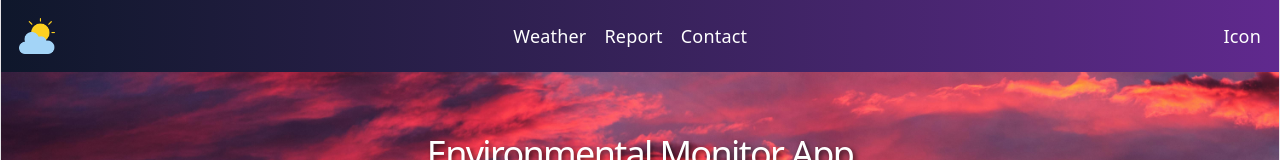
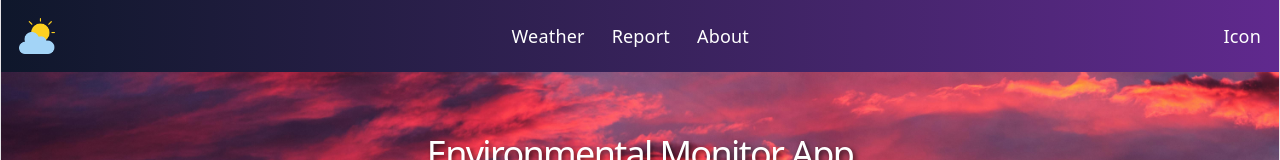
Before and after one commit to alex-jns/environmental-monitor-frontend, a React (Vite) app: page /about in a window 1280 px wide. Shown: the top 160 px of the page. Built offline with nearby package versions, Linux system fonts and the light colour scheme.

Commit message:
Formatting

```diff
--- a/src/App.tsx
+++ b/src/App.tsx
@@ -39,7 +39,7 @@ const NavBarLeft = () => {
 const NavBarCenter = () => {
   return (
     <div className="navbar-center">
-      <ul className="nav-links">
+      <ul className="nav-links gap-2">
         <li>
           <a href="/">Weather</a>
         </li>
@@ -49,7 +49,7 @@ const NavBarCenter = () => {
         </li>
 
         <li>
-          <a href="/contact">Contact</a>
+          <a href="/about">About</a>
         </li>
       </ul>
     </div>
@@ -94,7 +94,7 @@ const WeatherCard = ({ title, content }: WeatherCardProps) => {
 /** Component for the inside weather summary. */
 const InsideWeatherSummary = () => {
   return (
-    <div className="bg-gradient-to-r from-slate-900 to-[#60298E] p-6">
+    <div className="bg-gradient-to-r from-slate-900 to-[#60298E] pt-6 px-6">
       <WeatherCard
         title="Inside Summary"
         content={weatherData.inside.inside_summary}
@@ -110,8 +110,8 @@ const InsideWeatherDashboard = () => {
       <div className="grid grid-cols-1 md:grid-cols-2 gap-6">
         <WeatherCard
           title="Temperature"
-          content={`${formatTemp(weatherData.inside.temperatureF)} °F (
-            ${formatTemp(weatherData.inside.temperatureC)} °C)`}
+          content={`${formatTemp(weatherData.inside.temperatureF)} °F
+          (${formatTemp(weatherData.inside.temperatureC)} °C)`}
         />
 
         <WeatherCard
--- a/src/index.css
+++ b/src/index.css
@@ -1,7 +1,6 @@
 @import "tailwindcss";
 
 /* Custom CSS goes here */
-
 .weather-card:hover {
   background-color: #3b155a;
   transition: background-color 0.3s;
```
